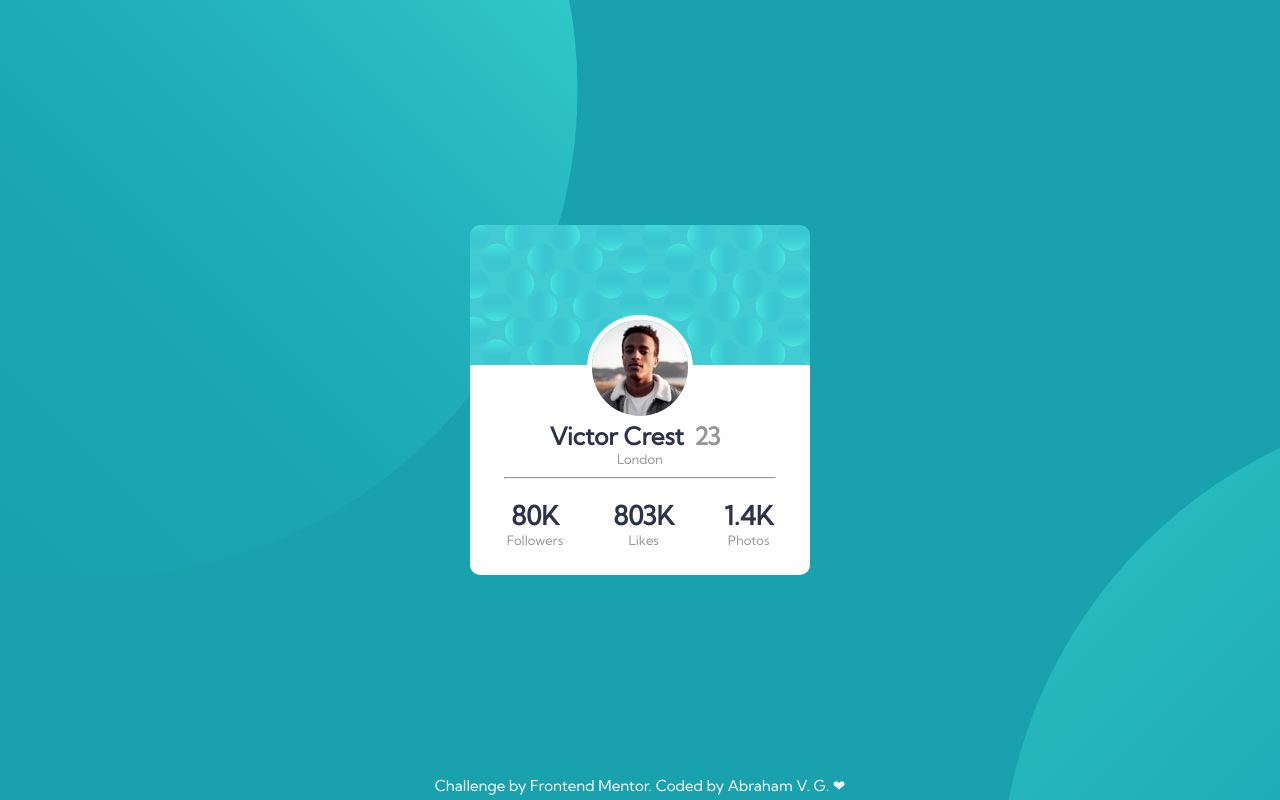
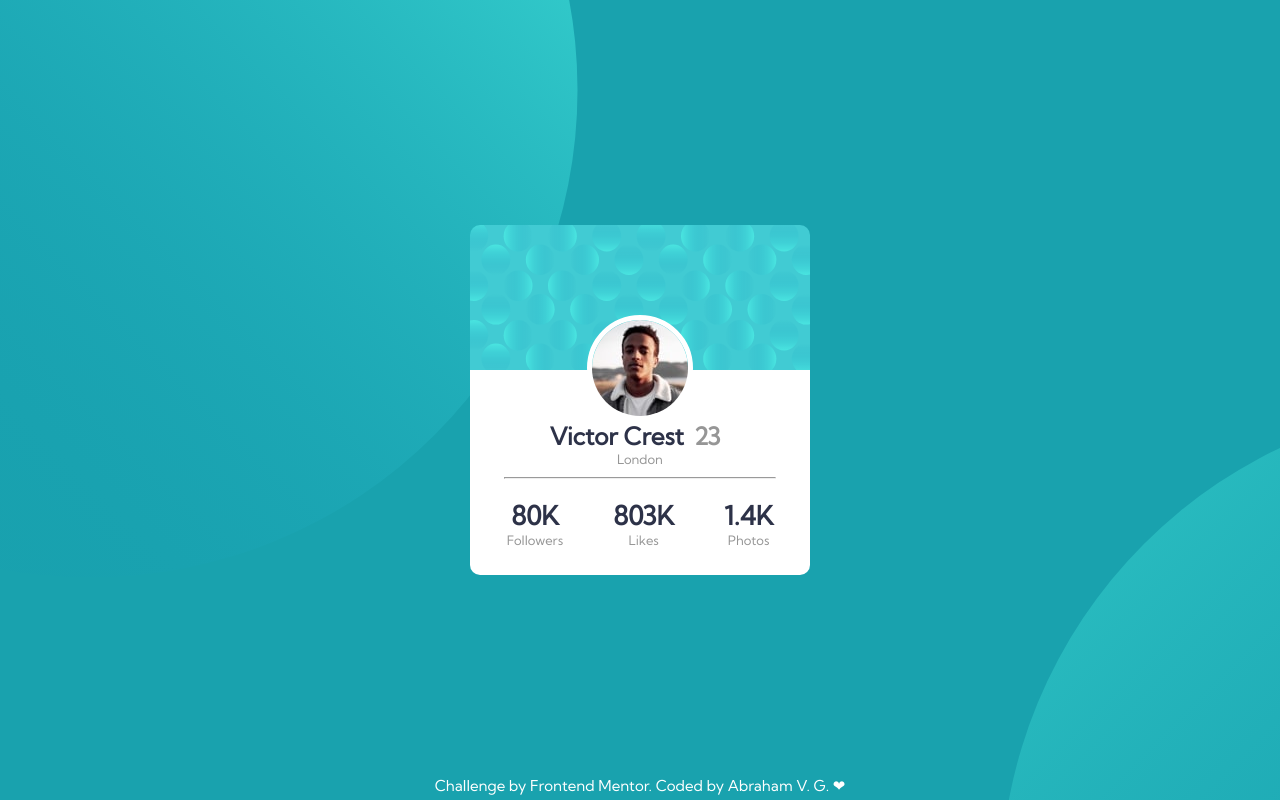
Before and after one commit to abrahamvg/FrontEndChallenge, a plain HTML site: page profile-card-component-main/index.html in a window 1280 px wide. Drawn offline with Linux system fonts and the light colour scheme.

Commit message:
fixed the width changing problem

```diff
--- a/profile-card-component-main/style.css
+++ b/profile-card-component-main/style.css
@@ -29,7 +29,7 @@ body {
     background-color: white;
     background-image: url("images/bg-pattern-card.svg");
     background-repeat: no-repeat;
-
+    background-size: 100% 145px;
     /* Corner for the card */
     border-radius: 10px;
     width: 300px;
```
